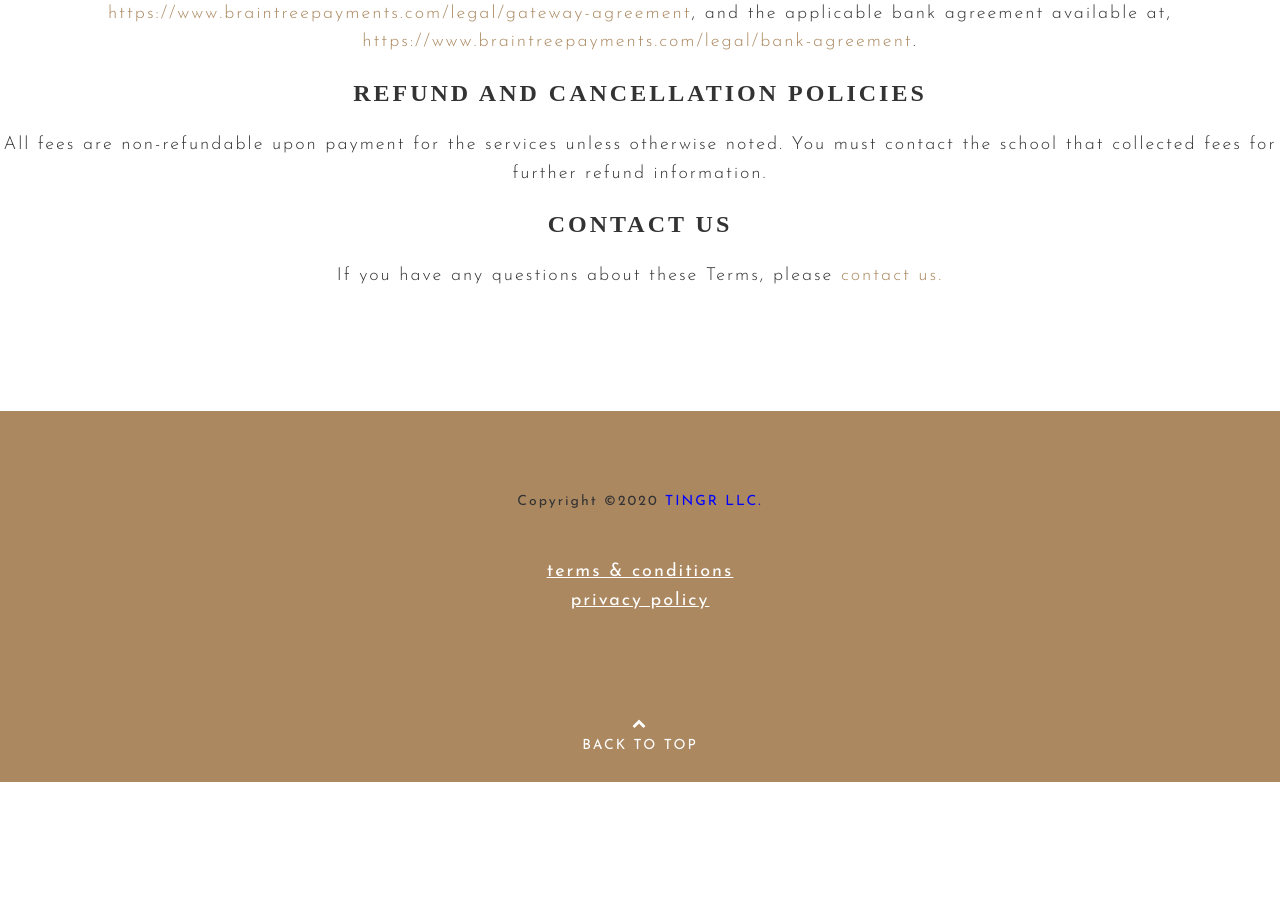
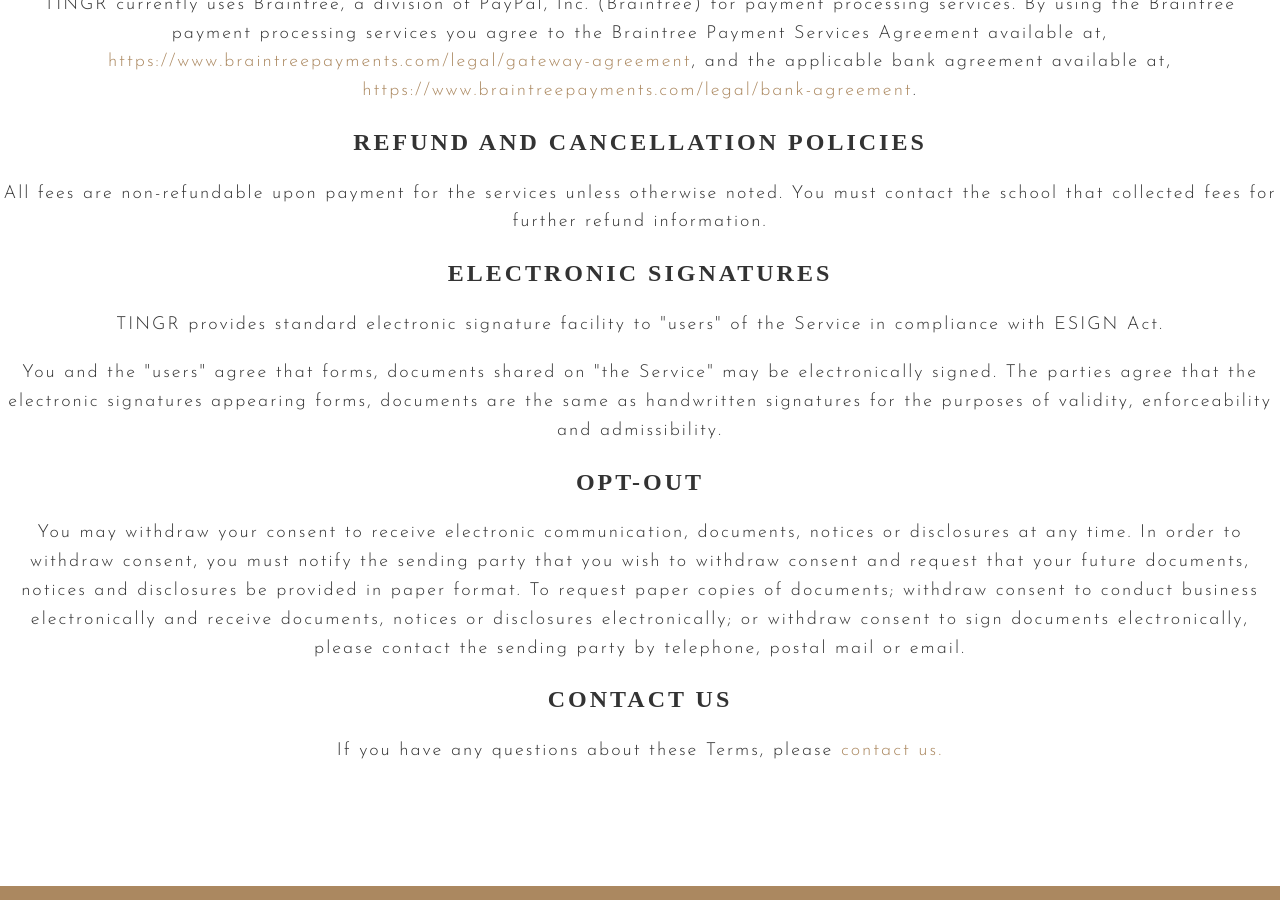
Before and after one commit to hellotingr/hellotingr.github.io, a Jekyll site: the page built from terms.html, in a window 1280 px wide and 900 px high, scrolled down 3193 px. Built offline with Jekyll 4.4.1, drawn with Linux system fonts in a browser that asks for light colours; some web fonts are replaced; before the commit the page ends 3975 px from its top, so only the background shows below that; some of the changed text lies outside the part shown.

Commit message:
ChangeSet incl. 1)t&c updates

```diff
--- a/privacypolicy.html
+++ b/privacypolicy.html
@@ -6,7 +6,7 @@
 <div class="full centered-text">
   <div class="terms_privacy_text">
     <h3>Privacy Policy</h3>
-    <p><u>last updated: August 1st, 2019</u></p>
+    <p><u>last updated: September 1st, 2020</u></p>
     <p>TINGR LLC. ("us", "we", or "our") operates the www.tingr.org website (the "Site") and a downloadable software application (the "App"). The Site and App are collectively referred to as the "Service".</p>
     <p>This page informs you of our policies regarding the collection, use and disclosure of Personal Information when you use our Service.</p>
     <p>We will not use or share your information with anyone except as described in this Privacy Policy.</p>
--- a/terms.html
+++ b/terms.html
@@ -6,10 +6,11 @@
 <div class="full centered-text">
   <div class="terms_privacy_text">
     <h3>Terms of Service</h3>
-    <p><u>last updated: August 1st, 2019</u></p>
+    <p><u>last updated: September 1st, 2020.</u></p>
     <p>Please read these Terms of Service ("Terms", "Terms of Service") carefully before using the website located at www.tingr.org and any associated software, applications, and Internet services, whether partial or otherwise, used in connection with providing the services (collectively referred here as the "Service") operated and/or provided by TINGR LLC. ("us", "we", or "our").</p>
     <p>Your access to and use of the Service is conditioned upon your acceptance of and compliance with these Terms. These Terms apply to all visitors, users and others who wish to access or use the Service.</p>
-    <p>By accessing or using the Service you agree to be bound by these Terms. If you disagree with any part of the terms then you do not have permission to access the Service.</p>
+    <p>BY ACCESSING AND/OR USING THE SERVICE, YOU AGREE TO THESE TERMS OF USE; IF YOU DO NOT AGREE, DO NOT USE THE SITE.</p>
+    <p>If you disagree with any part of the terms then you do not have permission to access the Service.</p>
     <h3>Purchases</h3>
     <p>If you wish to purchase any product or service made available through the Service ("Purchase"), you may be asked to supply certain information relevant to your Purchase including, without limitation, your credit card number, the expiration date of your credit card, your billing address, and your shipping information.</p>
     <p>You represent and warrant that: (i) you have the legal right to use any credit card(s) or other payment method(s) in connection with any Purchase; and that (ii) the information you supply to us is true, correct and complete.</p>
@@ -50,6 +51,13 @@
     </p>
     <h3>Refund and Cancellation Policies</h3>
     <p>All fees are non-refundable upon payment for the services unless otherwise noted. You must contact the school that collected fees for further refund information.</p>
+    <h3>Electronic signatures</h3>
+    <p>TINGR provides standard electronic signature facility to "users" of the Service in compliance with ESIGN Act.</p>
+    <p>You and the "users" agree that forms, documents shared on "the Service" may be electronically signed. The parties agree that the electronic signatures appearing forms, documents are the same as handwritten signatures for the purposes of validity, enforceability and admissibility.</p>
+
+    <h3>Opt-out</h3>
+    <p>You may withdraw your consent to receive electronic communication, documents, notices or disclosures at any time. In order to withdraw consent, you must notify the sending party that you wish to withdraw consent and request that your future documents, notices and disclosures be provided in paper format. To request paper copies of documents; withdraw consent to conduct business electronically and receive documents, notices or disclosures electronically; or withdraw consent to sign documents electronically, please contact the sending party by telephone, postal mail or email.</p>
+
     <h3>Contact Us</h3>
     <p>
       If you have any questions about these Terms, please
```
Also changed, not shown: 3 other files.
